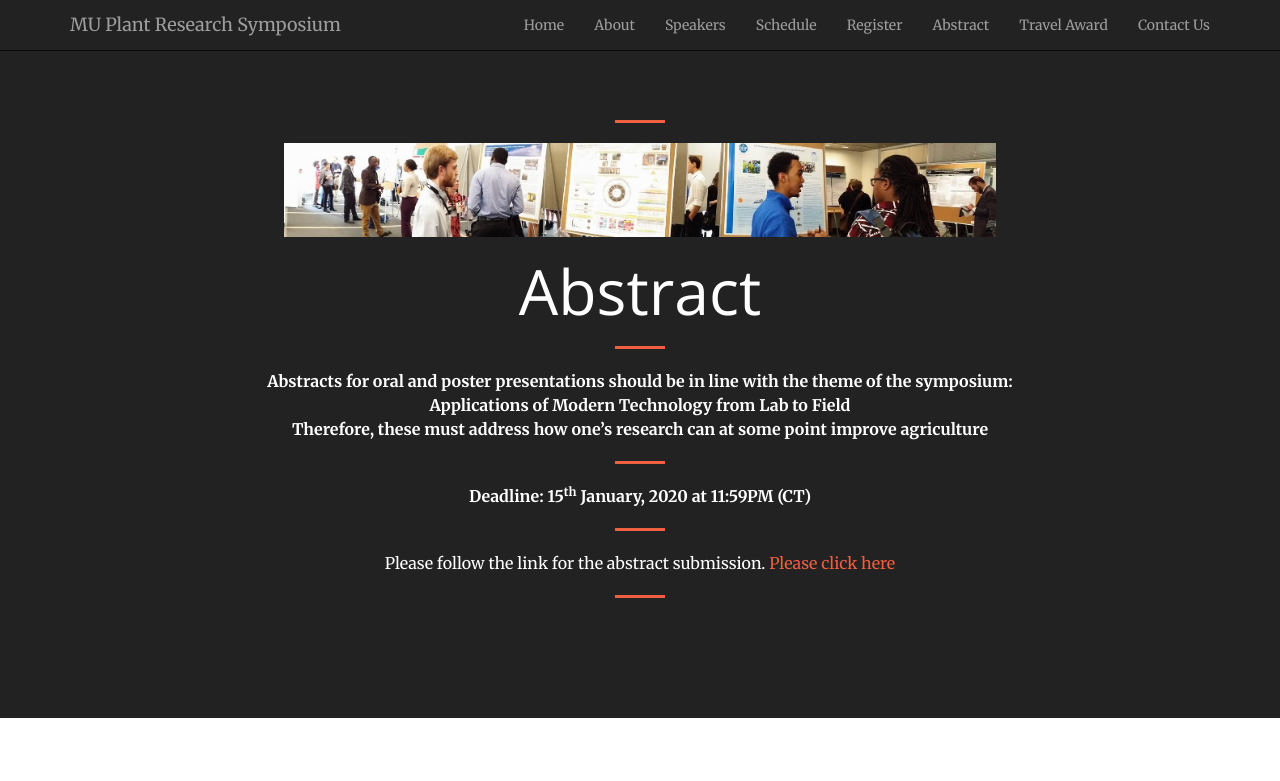
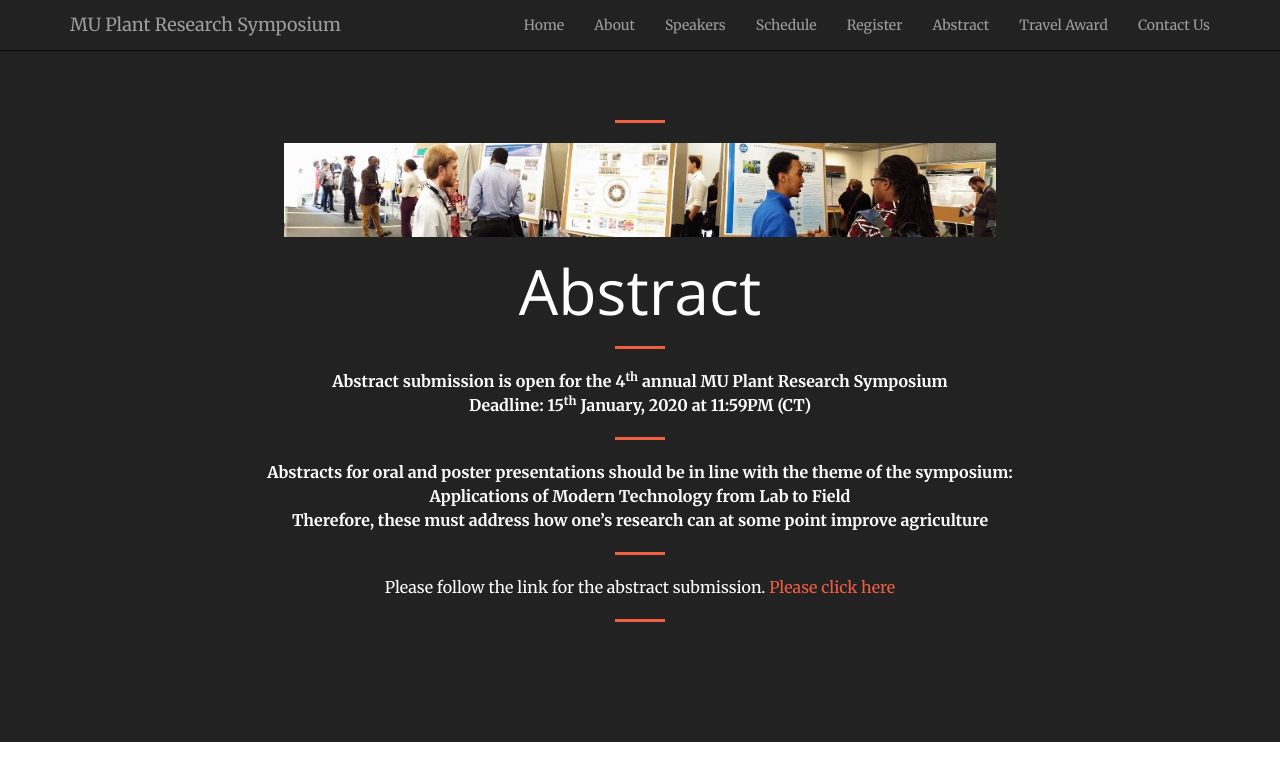
Before and after one commit to mupioneersymposium/mupioneersymposium.github.io, a Jekyll site: the page built from abstract.md, in a window 1280 px wide. Shown: the top 781 px of the page. Built offline with Jekyll 4.4.1, drawn with Linux system fonts in a browser that asks for light colours.

Commit message:
Update abstract.md

```diff
--- a/abstract.md
+++ b/abstract.md
@@ -6,10 +6,11 @@ layout: regular
 <img src="/posterview.jpg" style="max-width:95%"/>
 # Abstract
 <hr style="clear: both;" />
+**Abstract submission is open for the 4<sup>th</sup> annual MU Plant Research Symposium** <br/>
+**Deadline: 15<sup>th</sup> January, 2020 at 11:59PM (CT)**
+<hr style="clear: both;" />
 **Abstracts for oral and poster presentations should be in line with the theme of the symposium: Applications of Modern Technology from Lab to Field** <br />
 **Therefore, these must address how one's research can at some point improve agriculture**
 <hr style="clear: both;" />
-**Deadline: 15<sup>th</sup> January, 2020 at 11:59PM (CT)**
-<hr style="clear: both;" />
 Please follow the link for the abstract submission. <a href="https://docs.google.com/forms/d/1EO5J7HiNENp6UNMuPhC3KXK_H6HspYMciJ331vkofdQ/edit" target="_blank"> Please click here
 <hr style="clear: both;" />
```
